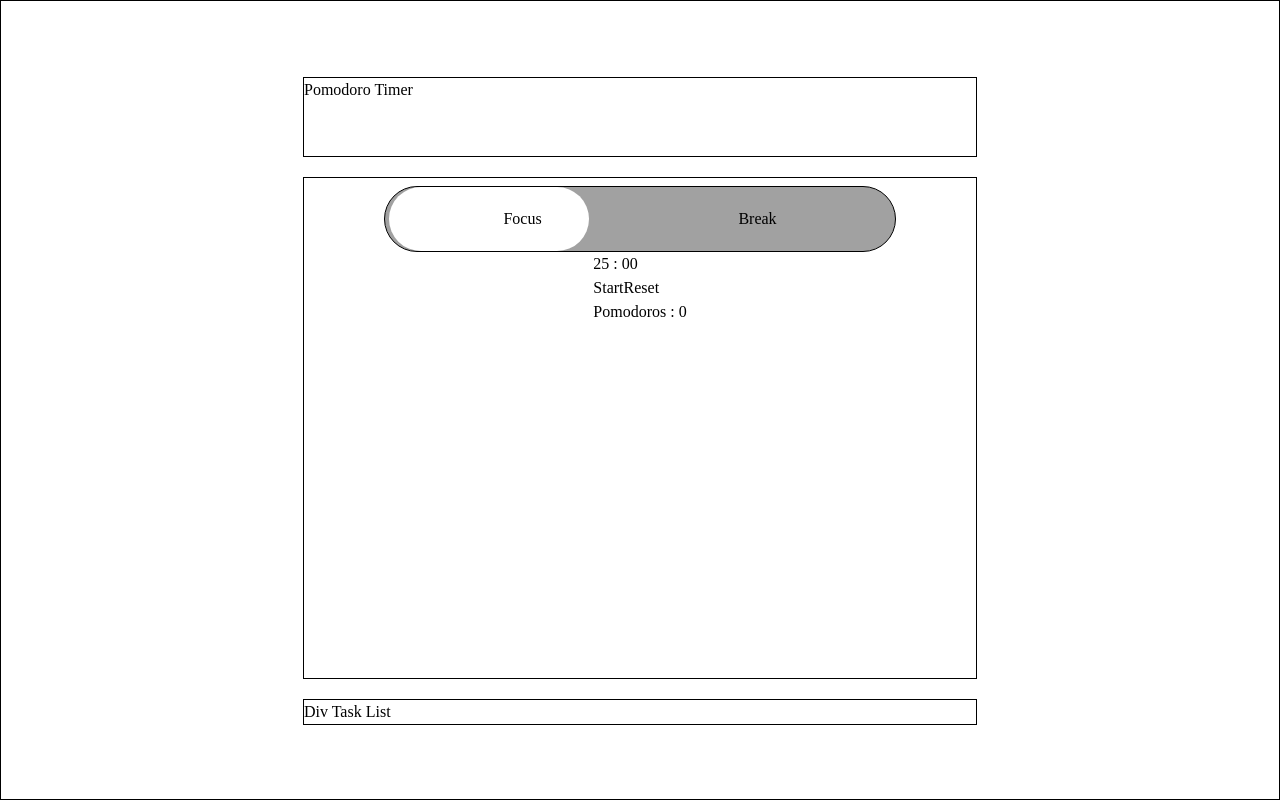
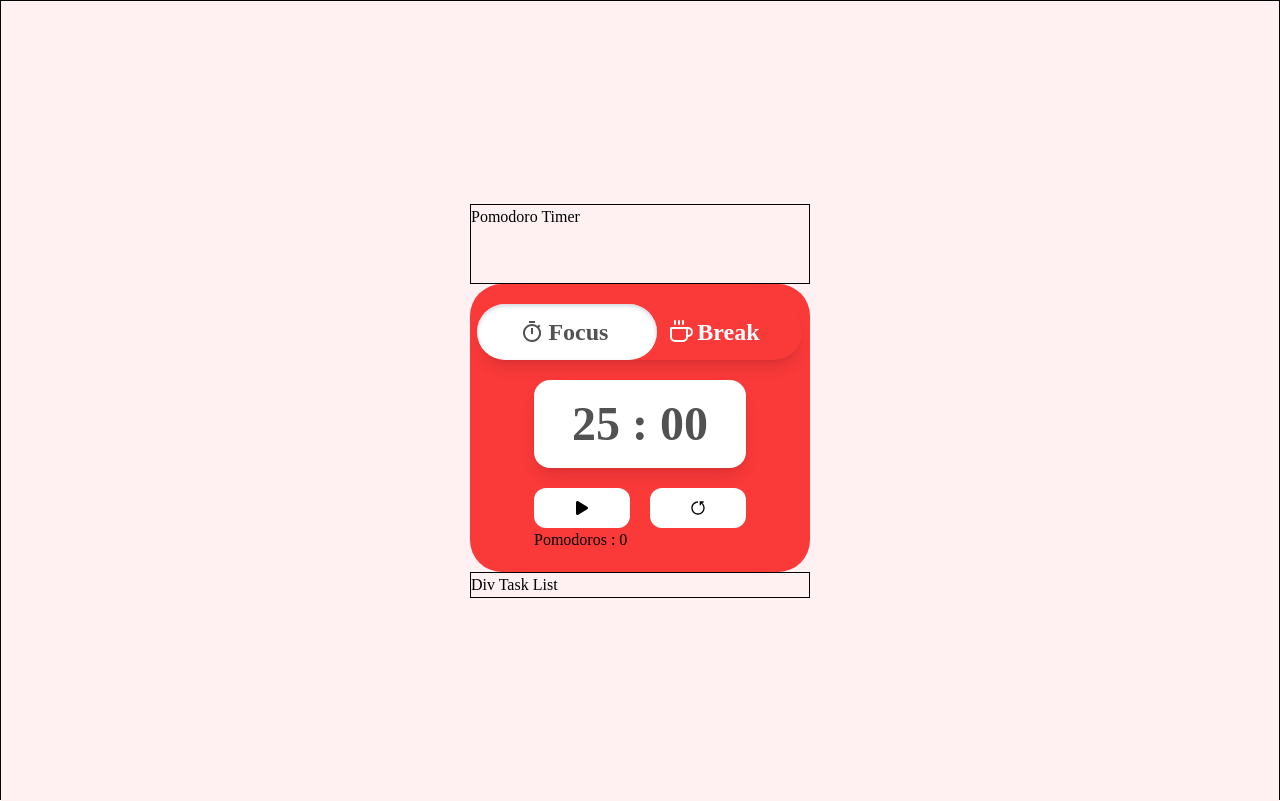
Before and after one commit to gosei128/Pomodoro-Task-List-app, a React (Vite) app: page / in a window 1280 px wide. Built offline with nearby package versions, Linux system fonts and the light colour scheme; a web font is replaced by a local one.

Commit message:
Add react-icons dependency and update styles in Home and Pomodoro components

```diff
--- a/package.json
+++ b/package.json
@@ -14,6 +14,7 @@
     "motion": "^12.27.0",
     "react": "^19.2.0",
     "react-dom": "^19.2.0",
+    "react-icons": "^5.5.0",
     "tailwindcss": "^4.1.18"
   },
   "devDependencies": {
--- a/src/component/Home.tsx
+++ b/src/component/Home.tsx
@@ -5,11 +5,11 @@ const Home = () => {
 
     return (
         <div className="">
-            <div className="flex justify-center items-center h-screen">
-                <div className="grid mobile:grid-cols-1 laptop:grid-cols-2 gap-5">
+            <div className="flex justify-center items-center h-screen bg-neutral-100">
+                <div className="grid mobile:grid-cols-1 laptop:grid-cols-2">
                     <div className="laptop:col-start-2 border h-20" >Pomodoro Timer</div>
                     <div className="laptop:col-start-1 laptop:row-start-1 laptop:row-span-2 border" >Div Task List</div>
-                    <div className="mobile:row-start-2 laptop:col-start-2 border"><Pomodoro /></div>
+                    <div className="mobile:row-start-2 laptop:col-start-2 "><Pomodoro /></div>
                 </div>
             </div>
         </div>
--- a/src/component/Pomodoro.tsx
+++ b/src/component/Pomodoro.tsx
@@ -1,9 +1,16 @@
 import  {useState, useEffect} from 'react'
-import {motion} from 'motion/react'
+import {motion, AnimatePresence} from 'motion/react'
+import { MdOutlineTimer } from "react-icons/md";
+import { FiCoffee } from "react-icons/fi";
+import { IoMdPause } from "react-icons/io";
+import { FaPlay } from "react-icons/fa6";
+import { RiResetLeftLine } from "react-icons/ri";
+
+
 const Pomodoro = () =>{
     const [isRunning, setIsRunning] = useState<boolean>(false)
     const [time, setTime] = useState<number>(25 * 60)
-    const [mode, setMode] = useState<string>('break') // or break
+    const [mode, setMode] = useState<string>('focus') // or break
     const [cycle, setCycle] = useState<number>(0)
 
     useEffect(()=>{
@@ -26,7 +33,7 @@ const Pomodoro = () =>{
         setIsRunning(false)
         if(mode === 'focus'){
             setMode('break')
-            setTime(5*60)
+            setTime(5 * 60)
         }else{
             setMode('focus')
             setTime(25 * 60)
@@ -46,16 +53,23 @@ const Pomodoro = () =>{
     }
     return (
         <>
-        <div className='p-2 h-[500px] flex flex-col items-center w-2xl'>
-                <div className='w-lg relative flex justify-around border p-5 rounded-full bg-neutral-400'>
-                    <motion.div className='absolute bg-white top-0 left-1 rounded-full w-50 p-8' initial={{translateX:0,}} animate={{translateX : mode === 'focus' ? 160  : 0}} />
-                    <h2 className='z-10 font-[englebert]'>Focus</h2>
-                    <h2 className='z-10'>Break</h2>
+        <div className='p-2 py-5 rounded-4xl bg-neutral-500 flex flex-col gap-5 items-center w-full mobile:min-w-[340px] laptop:min-w-[400px]'>
+                <div className=' relative p-3 w-full bg-neutral-500 flex justify-around  shadow-lg rounded-full'>
+                    <AnimatePresence >
+                     <motion.div className='absolute bg-white p-7 w-45 inset-shadow-sm inset-shadow-gray-300 top-0 left-0 rounded-full' initial={{translateX:1,}} animate={{translateX : mode === 'focus' ? -1  : 140}}  />
+                    </AnimatePresence>
+
+                    <h2 className={`z-10 text-2xl flex items-center gap-1 font-semibold ${mode === "focus" ? "text-neutral-600" : "text-white"}`}> <MdOutlineTimer />
+                     Focus</h2>
+                    <h2 className={`z-10 text-2xl flex items-center gap-1 font-semibold ${mode === "break" ? "text-neutral-600" : "text-white"}`}> <FiCoffee />
+                    Break</h2>
                 </div>
                 <div>
-                    <div>{formatTime()}</div>
-                    <button onClick={()=>setIsRunning(!isRunning)}>{isRunning ? "Pause" : "Start"}</button>
-                    <button onClick={handleReset}>Reset</button>
+                    <div className='text-5xl text-neutral-600 shadow-lg font-bold bg-white text-center p-5 rounded-2xl'>{formatTime()}</div>
+                    <div className=' mt-5 flex gap-5 justify-center'>
+                    <button className='boreder bg-white rounded-xl p-3 px-10' onClick={()=>setIsRunning(!isRunning)}>{isRunning ? <IoMdPause /> : <FaPlay />}</button>
+                    <button className='boreder bg-white rounded-xl p-3 px-10 ' onClick={handleReset}><RiResetLeftLine className=''/></button>
+                    </div>
                     <p>Pomodoros : {cycle}</p>
                 </div>
         </div>
--- a/src/index.css
+++ b/src/index.css
@@ -4,6 +4,11 @@
 @theme{
     --breakpoint-mobile : 375px;
     --breakpoint-laptop : 1440px;
+
+    --color-neutral-100 : #fff1f1;
+    --color-neutral-400 :#ff6868;
+    --color-neutral-500 : #fa3939;
+
 
     --font-family-englebert : 'Englebert';
 
```
Also changed, not shown: 1 other file (tests, documents, lock files or other folders).
